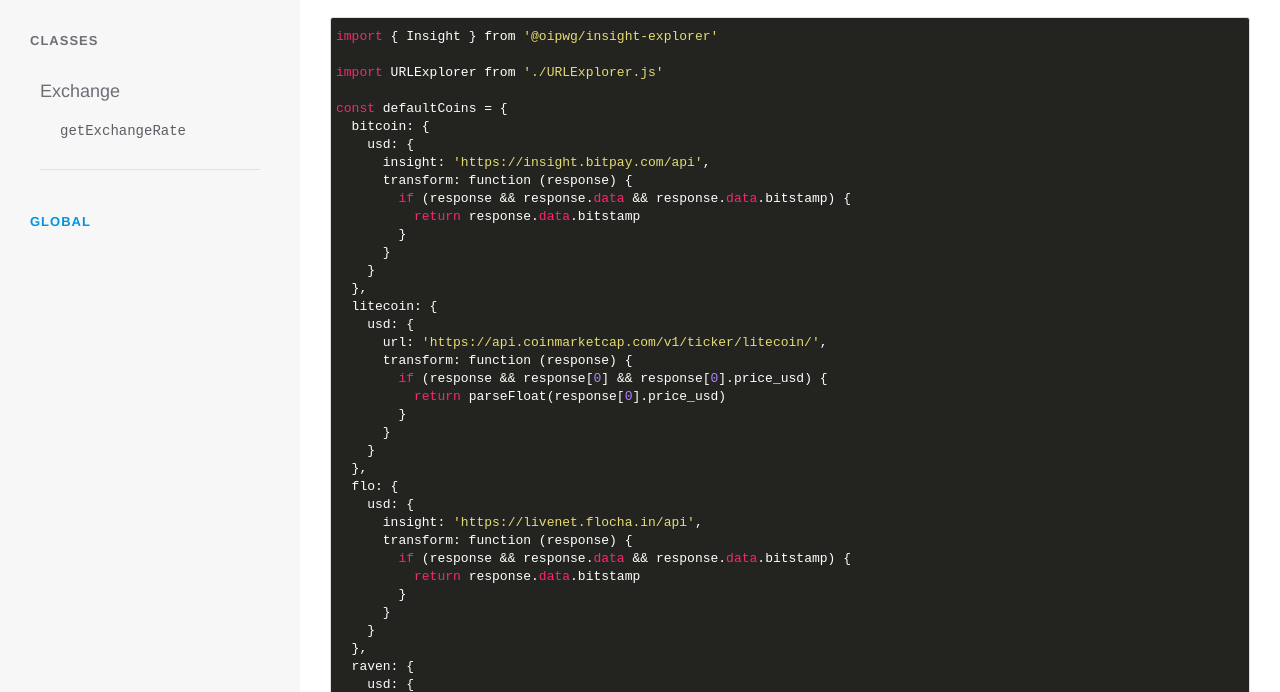
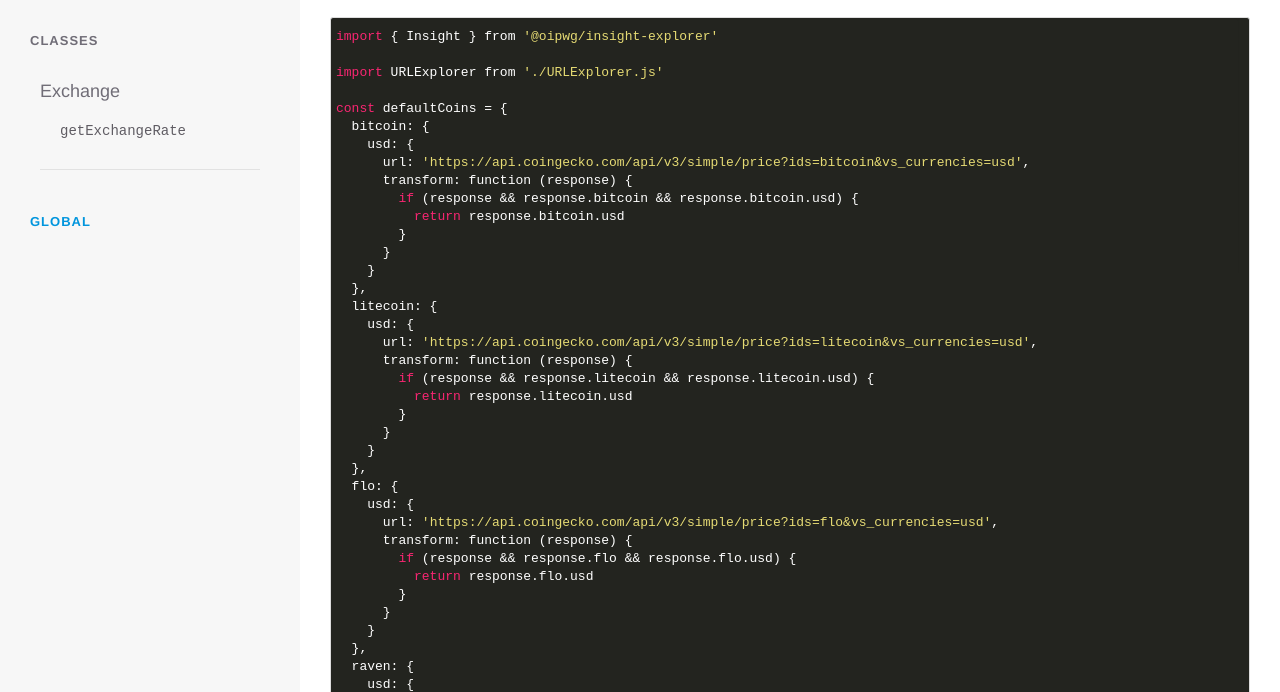
Before and after one commit to oipwg/oip-exchange-rate, a website: page docs/index.js.html in a window 1280 px wide. Shown: the part 104-796 px from the top of the page. Drawn offline with nearby package versions, Linux system fonts and the light colour scheme; a script that the page names is missing; a web font is replaced by a local one.

Commit message:
bump version & generate docs

```diff
--- a/docs/index.js.html
+++ b/docs/index.js.html
@@ -98,40 +98,40 @@ import URLExplorer from './URLExplorer.js'
 const defaultCoins = {
   bitcoin: {
     usd: {
-      insight: 'https://insight.bitpay.com/api',
+      url: 'https://api.coingecko.com/api/v3/simple/price?ids=bitcoin&amp;vs_currencies=usd',
       transform: function (response) {
-        if (response &amp;&amp; response.data &amp;&amp; response.data.bitstamp) {
-          return response.data.bitstamp
+        if (response &amp;&amp; response.bitcoin &amp;&amp; response.bitcoin.usd) {
+          return response.bitcoin.usd
         }
       }
     }
   },
   litecoin: {
     usd: {
-      url: 'https://api.coinmarketcap.com/v1/ticker/litecoin/',
+      url: 'https://api.coingecko.com/api/v3/simple/price?ids=litecoin&amp;vs_currencies=usd',
       transform: function (response) {
-        if (response &amp;&amp; response[0] &amp;&amp; response[0].price_usd) {
-          return parseFloat(response[0].price_usd)
+        if (response &amp;&amp; response.litecoin &amp;&amp; response.litecoin.usd) {
+          return response.litecoin.usd
         }
       }
     }
   },
   flo: {
     usd: {
-      insight: 'https://livenet.flocha.in/api',
+      url: 'https://api.coingecko.com/api/v3/simple/price?ids=flo&amp;vs_currencies=usd',
       transform: function (response) {
-        if (response &amp;&amp; response.data &amp;&amp; response.data.bitstamp) {
-          return response.data.bitstamp
+        if (response &amp;&amp; response.flo &amp;&amp; response.flo.usd) {
+          return response.flo.usd
         }
       }
     }
   },
   raven: {
     usd: {
-      url: 'https://api.coinmarketcap.com/v1/ticker/ravencoin/',
+      url: 'https://api.coingecko.com/api/v3/simple/price?ids=ravencoin&amp;vs_currencies=usd',
       transform: function (response) {
-        if (response &amp;&amp; response[0] &amp;&amp; response[0].price_usd) {
-          return parseFloat(response[0].price_usd)
+        if (response &amp;&amp; response.ravencoin &amp;&amp; response.ravencoin.usd) {
+          return response.ravencoin.usd
         }
       }
     }
@@ -146,12 +146,11 @@ const defaultCoins = {
  * {
  *   'bitcoin': {
  *     'usd': {
- *       'url': "https://api.coinmarketcap.com/v2/ticker/1/",
- *       'transform': function(data){
- *         if (data &amp;&amp; data.data &amp;&amp; data.data.quotes &amp;&amp; data.data.quotes.USD &amp;&amp; data.data.quotes.USD.price)
- *           return data.data.quotes.USD.price
- *
- *         return
+ *       'url': 'https://api.coingecko.com/api/v3/simple/price?ids=bitcoin&amp;vs_currencies=usd',
+ *       'transform': function (response) {
+ *         if (response &amp;&amp; response.bitcoin &amp;&amp; response.bitcoin.usd) {
+ *           return response.bitcoin.usd
+ *         }
  *       }
  *     }
  *   }
@@ -167,12 +166,11 @@ const defaultCoins = {
  * @example
  * {
  *   'usd': {
- *     'url': "https://api.coinmarketcap.com/v2/ticker/1/",
- *     'transform': function(data){
- *       if (data &amp;&amp; data.data &amp;&amp; data.data.quotes &amp;&amp; data.data.quotes.USD &amp;&amp; data.data.quotes.USD.price)
- *         return data.data.quotes.USD.price
- *
- *       return
+ *     'url': 'https://api.coingecko.com/api/v3/simple/price?ids=bitcoin&amp;vs_currencies=usd',
+ *     'transform': function (response) {
+ *       if (response &amp;&amp; response.bitcoin &amp;&amp; response.bitcoin.usd) {
+ *         return response.bitcoin.usd
+ *       }
  *     }
  *   }
  * }
--- a/package.json
+++ b/package.json
@@ -1,6 +1,6 @@
 {
   "name": "@oipwg/exchange-rate",
-  "version": "2.0.0-beta.0",
+  "version": "2.0.0-beta.1",
   "description": "Get the Exchange Rate for many cryptocurrencies",
   "main": "lib/index.js",
   "dependencies": {
```
Also changed, not shown: docs/Exchange.html (+2 -2 lines), docs/global.html (+11 -13 lines), docs/index.html (+1 -1 lines), 1 other file.
